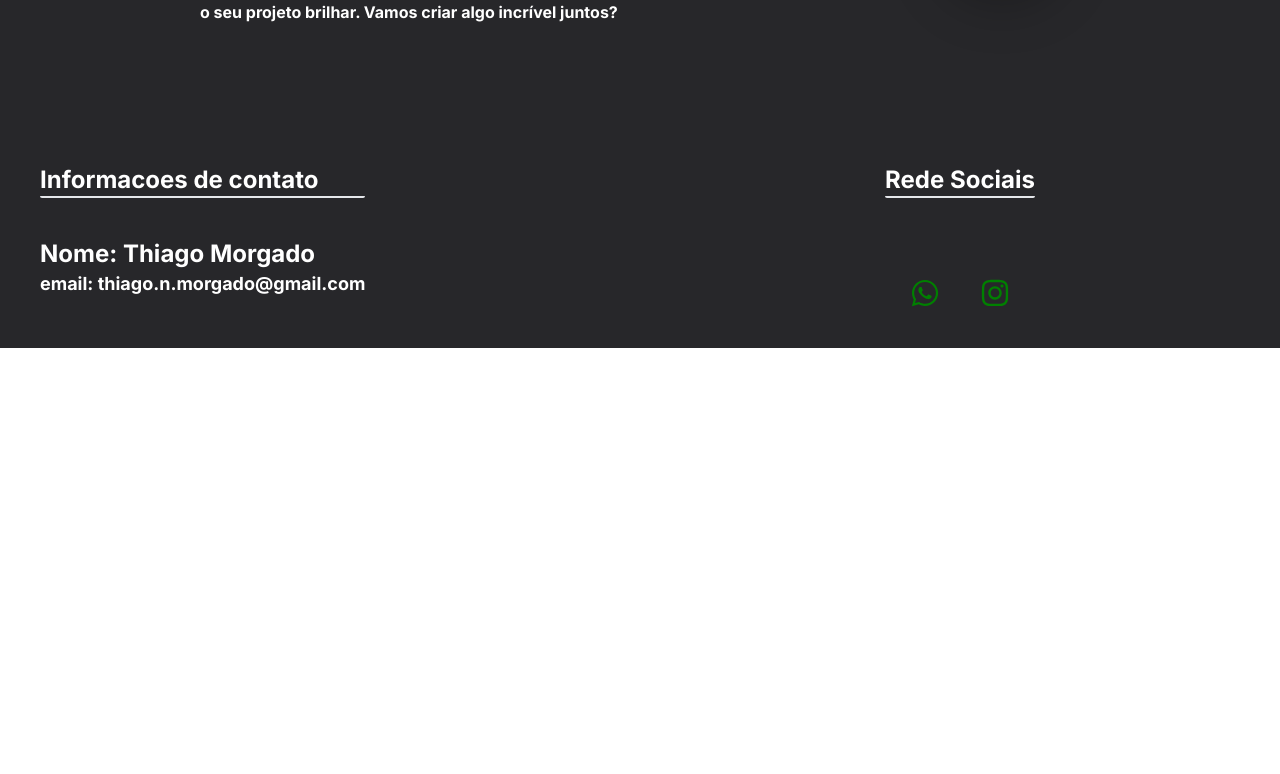
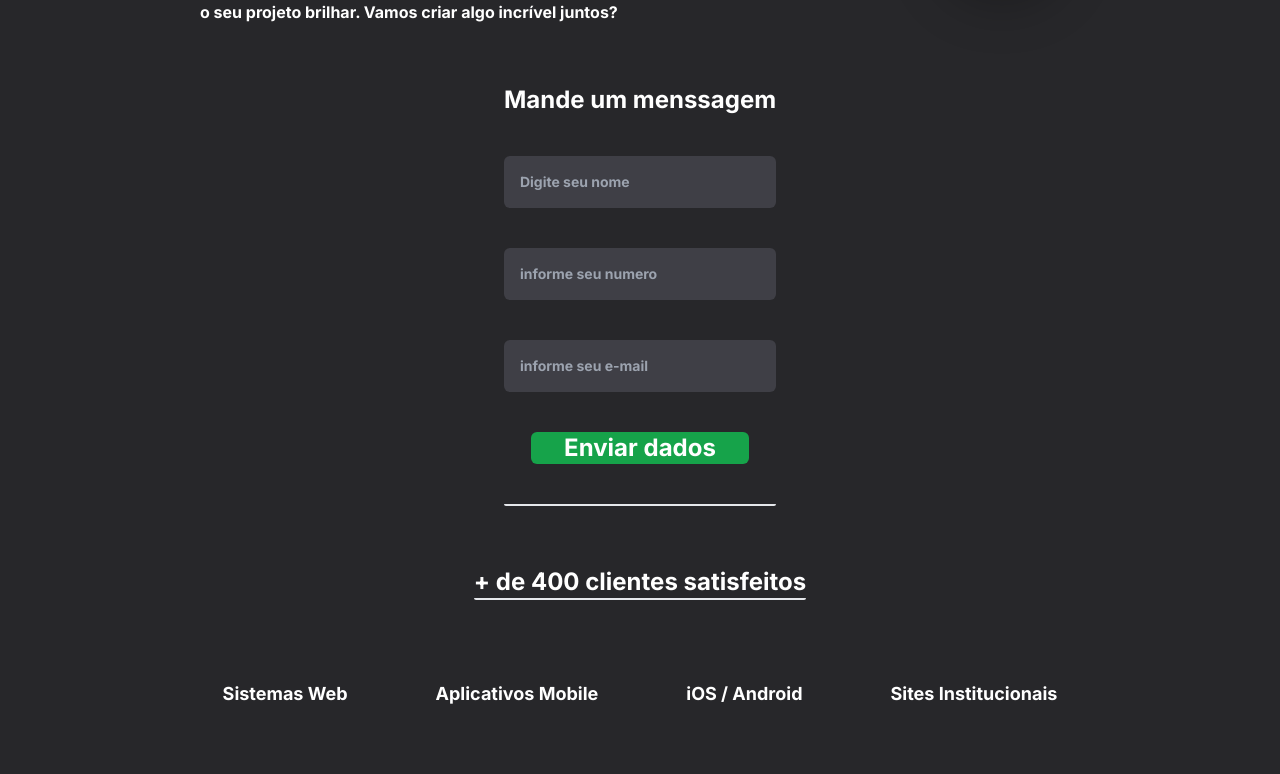
Before and after one commit to THIAGOMORGADO/landingPage_v_1, a Next.js app: page / in a window 1280 px wide. Shown: the part 1246-2020 px from the top of the page. Before the commit the page ends 1594 px from the top, so only its background shows below. Built offline with nearby package versions, Linux system fonts and the light colour scheme.

Commit message:
finalizado projeto

```diff
--- a/src/app/page.tsx
+++ b/src/app/page.tsx
@@ -6,7 +6,7 @@ import { useState } from "react";
 import Person from '../../public/person.jpg'
 import Image from "next/image";
 import FrontEndItem from "@/components/FrontEndItem";
-import {ButtonInstagram, ButtonWhatsapp } from "@/components/Button";
+import {ButtonInstagram, ButtonWhatsapp, SubmitButton } from "@/components/Button";
 
 
 
@@ -63,8 +63,6 @@ export default function Home() {
 
           ">Ultimos Projetos</p>
         </div>
-
-
         <main className="w-full flex flex-col ">
           <div className="
             flex
@@ -99,10 +97,6 @@ export default function Home() {
 
           </div>
         </main>
-
-
-
-
       </section>
 
       <section id="projeto" className="container mx-auto " >
@@ -160,25 +154,102 @@ export default function Home() {
                   flex-1
                   bg-red-300
                   mt-10
+                  mb-20
                   sm:m-0
                   "
                 />
               </div>
             </div>
+
+            <div className="
+                font-bold mt-5
+                text-2xl
+                text-white
+                border-b-2
+                rounded-r-sm
+                rounded-l-sm
+                hover:border-green-600
+                transition: ease-in
+                duration-500
+
+              ">
+                <h3>Mande um menssagem</h3>
+
+                <div className="flex flex-col">
+                  <form action="" className="flex flex-col w-full mt-10 mb-10">
+                    <input type="Nome" placeholder="Digite seu nome" className="mb-10  rounded-md bg-zinc-700 text-sm p-[1rem]"/>
+                    <input type="phone" placeholder="informe seu numero" className="mb-10  rounded-md bg-zinc-700 text-sm p-[1rem]"/>
+
+                    <input type="phone" placeholder="informe seu e-mail" className="mb-10  rounded-md bg-zinc-700 text-sm p-[1rem]" />
+                  <div className="flex justify-center items-center">
+                    <button
+                      type="submit"
+                      className="
+                      bg-green-600
+                      w-[80%]
+                      rounded-md
+                      hover:bg-green-700"
+                      >Enviar dados
+                    </button>
+                  </div>
+
+                  </form>
+                </div>
+              </div>
+
+
+
+              <div className="
+                container
+                mx-auto
+                p-10
+                flex-col
+                flex
+                items-center
+                justify-center
+                rounded-lg
+                ">
+                   <p className="
+                font-bold mt-5
+                text-2xl
+                text-white
+                border-b-2
+                rounded-r-sm
+                rounded-l-sm
+                hover:border-green-600
+                transition: ease-in
+                duration-500
+                mb-10
+              ">+ de 400 clientes satisfeitos</p>
+                <div className="flex">
+                    <ol className="sm:flex sm:gap-2  text-white text-lg font-bold">
+                      <li className="p-10">Sistemas Web</li>
+                      <li className="p-10">Aplicativos Mobile</li>
+                      <li className="p-10">iOS / Android</li>
+                      <li className="p-10">Sites Institucionais</li>
+                    </ol>
+                </div>
+
+              </div>
             </main>
 
       </section>
 
-      <section className="container mx-auto bg-green-900-">
+      <section className="flex bg-zinc-700">
 
         <div className="
         flex
-        w-full
+        justify-center
+        items-center
         flex-col
+
+        container
+        mx-auto
         sm:flex-row
-
+        bg-zinc-700
         ">
 
+        <div className="flex  flex-1 sm:flex-row flex-col">
           <div className="
           sm:flex-col
           sm:items-start
@@ -187,12 +258,12 @@ export default function Home() {
           sm:w-[50%]
           p-10
           flex
-          flex-col
+          flex-row
           items-center
           ">
 
           <div className="">
-
+              <div className="">
                 <h2 className="
                   font-bold mt-5
                   text-2xl
@@ -205,12 +276,10 @@ export default function Home() {
                   duration-500
                   mb-10
                 ">Informacoes de contato</h2>
-
                 <h1 className="text-2xl text-white font-bold">Nome: Thiago Morgado</h1>
                 <p className="text-lg text-white font-bold ">email: thiago.n.morgado@gmail.com</p>
-
               </div>
-
+            </div>
           </div>
 
           <div className="
@@ -235,22 +304,19 @@ export default function Home() {
               hover:border-green-600
               transition: ease-in
               duration-500
-              mb-10
+
             ">Rede Sociais</h1>
-            <div className="flex gap-10 mt-10">
+            <div className="flex gap-10 mt-5">
             <ButtonWhatsapp size="30" color="green" href='/' />
             <ButtonInstagram size="30" color="green" href="/" />
 
             </div>
 
           </div>
+        </div>
 
         </div>
       </section>
-
-
-
-
     </div>
   );
 }
--- a/src/components/Button/index.tsx
+++ b/src/components/Button/index.tsx
@@ -25,6 +25,12 @@ function ButtonInstagram({size, color, href}:IconProps) {
   )
 }
 
+function SubmitButton({size, color, href}:IconProps) {
+  return(
+    <a href="">
+    <FaInstagram  size={size} color={color} />
+   </a>
+  )
+}
 
-
-export  {ButtonWhatsapp, ButtonInstagram}
+export  {ButtonWhatsapp, ButtonInstagram, SubmitButton}
--- a/src/components/Header/index.tsx
+++ b/src/components/Header/index.tsx
@@ -13,10 +13,6 @@ type headerProps = {
 
 const Header = ({title} : headerProps) => {
   const [isOpen, setIsOpen] = useState(false);
-
-  const toggleMenu = () => {
-    setIsOpen(!isOpen);
-  };
   return(
     <header className="bg-green-600 w-full h-[3rem] flex items-center px-5 ">
       <div className="container mx-aut flex items-center justify-between">
```
Lines whose indentation alone changed are shown as unchanged.
